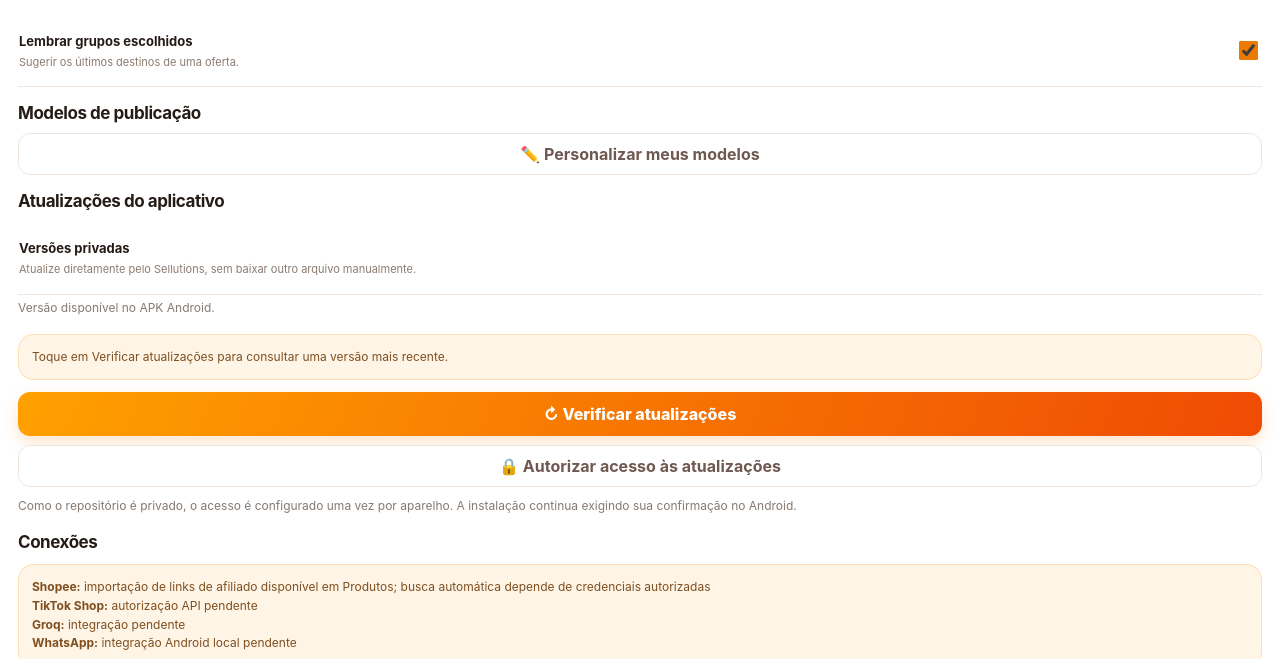
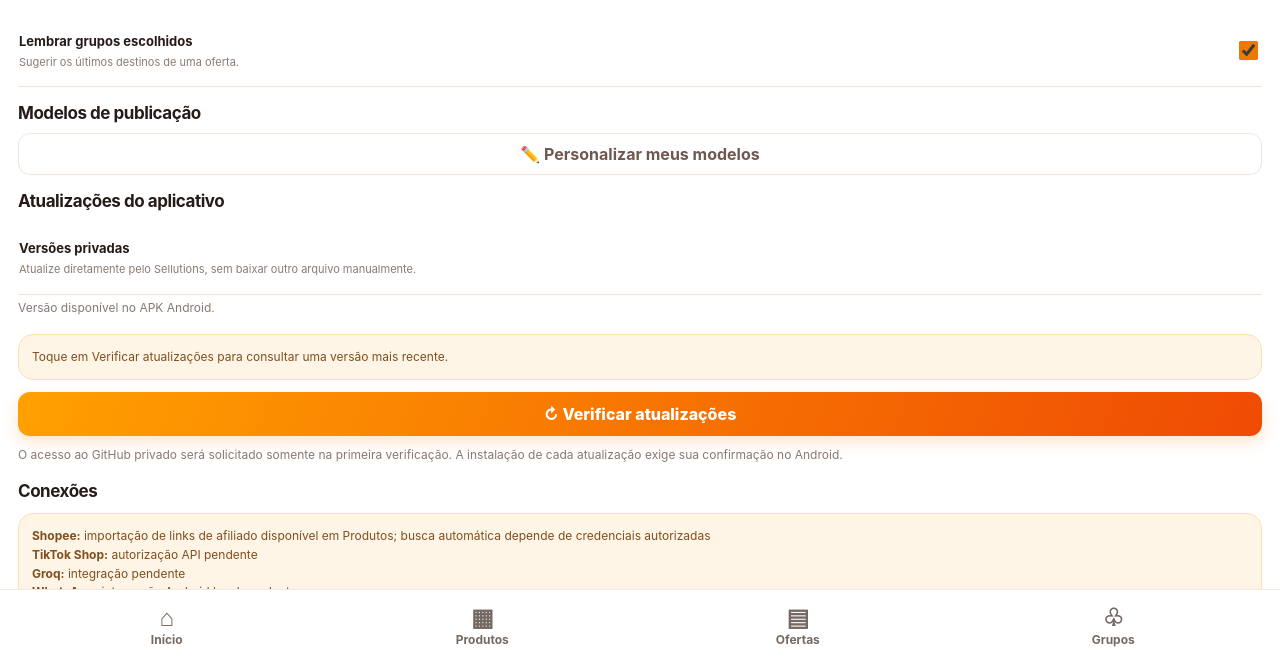
Before and after one commit to aqnoeu/Sellutions-, a plain HTML site: page app/src/main/assets/index.html in a window 1280 px wide. Both pictures are taken after a click on the button "Preferências". Shown: the part 135-794 px from the top of the page. Drawn offline with Linux system fonts and the light colour scheme; files whose address does not match are found by name.

Commit message:
fix(ui): respeitar barra de sistema Android e simplificar atualização para um botão

```diff
--- a/app/src/main/assets/index.html
+++ b/app/src/main/assets/index.html
@@ -25,6 +25,17 @@ body{background:#fff8f0;min-height:100dvh}
 textarea.field{min-height:150px;resize:vertical}
 .primary,button{touch-action:manipulation}
 @media(max-width:470px){.device{min-height:100dvh;border:0;border-radius:0}.screen{max-height:none;min-height:0}}
+/* Android 15/16 edge-to-edge: viewport is already constrained by native system-bar insets. */
+html,body{height:100%;min-height:0;overflow:hidden;background:#fff}
+.wrap{height:100%;min-height:0}
+.device{height:100dvh;min-height:0;max-height:100dvh;overflow:hidden}
+.apphead{flex:0 0 auto}
+.screen{min-height:0;overflow-y:auto;overscroll-behavior:contain}
+.bottom{height:76px;min-height:76px;max-height:76px;flex:0 0 76px;padding:7px 9px 11px;background:#fff;border-top:1px solid #f1e7df;position:relative;z-index:2}
+.bottom .nav{display:flex;flex:1 1 0;min-width:0;height:100%;padding:4px 1px 2px;gap:3px;align-items:center;justify-content:center;color:#756a63;line-height:1.1;font-size:12px;font-weight:700}
+.bottom .nav.active{color:#e66300}
+.bottom .nav .ico{display:block;line-height:1;font-size:24px}
+
 </style></head><body>
 <div class="wrap"><main class="device">
 <header class="apphead"><div class="appbrand"><img class="brand-svg" src="sellutions-icone.svg" alt="Ícone oficial Sellutions"><div><strong>Sellutions</strong><small id="subtitle">Encontrar e anunciar</small></div></div><button class="round" onclick="openTab('settings')" aria-label="Preferências">⚙</button></header>
@@ -51,8 +62,8 @@ textarea.field{min-height:150px;resize:vertical}
 <p class="desc" id="appVersion">Versão instalada: consultando...</p>
 <div class="notice" id="updateStatus" role="status" aria-live="polite">Toque em Verificar atualizações para consultar uma versão mais recente.</div>
 <button class="primary full" onclick="checkSellutionsUpdate()">↻ Verificar atualizações</button>
-<button class="ghost full" style="margin-top:9px" onclick="authorizeSellutionsUpdates()">🔒 Autorizar acesso às atualizações</button>
-<p class="desc" style="margin-top:10px">Como o repositório é privado, o acesso é configurado uma vez por aparelho. A instalação continua exigindo sua confirmação no Android.</p>
+
+<p class="desc" style="margin-top:10px">O acesso ao GitHub privado será solicitado somente na primeira verificação. A instalação de cada atualização exige sua confirmação no Android.</p>
 <div class="sectionhead"><h2>Conexões</h2></div><div class="notice"><b>Shopee:</b> importação de links de afiliado disponível em Produtos; busca automática depende de credenciais autorizadas<br><b>TikTok Shop:</b> autorização API pendente<br><b>Groq:</b> integração pendente<br><b>WhatsApp:</b> integração Android local pendente</div><div class="notice">Piloto fechado: sem login Sellutions ou servidor próprio. Nenhuma credencial fica embutida neste APK.</div></section>
 </div>
 <nav class="bottom"><button class="nav active" data-tab="home" onclick="openTab('home')"><span class="ico">⌂</span>Início</button><button class="nav" data-tab="catalog" onclick="openTab('catalog')"><span class="ico">▦</span>Produtos</button><button class="nav" data-tab="queue" onclick="openTab('queue')"><span class="ico">▤</span>Ofertas</button><button class="nav" data-tab="groups" onclick="openTab('groups')"><span class="ico">♧</span>Grupos</button></nav>
@@ -132,10 +143,6 @@ function checkSellutionsUpdate(){
  if(window.AndroidUpdates&&typeof window.AndroidUpdates.check==='function')window.AndroidUpdates.check();
  else sellutionsUpdateStatus('Verificação disponível somente no aplicativo Android instalado.');
 }
-function authorizeSellutionsUpdates(){
- if(window.AndroidUpdates&&typeof window.AndroidUpdates.authorize==='function')window.AndroidUpdates.authorize();
- else sellutionsUpdateStatus('Configuração disponível somente no aplicativo Android instalado.');
-}
 function templateHTML(){
 return '<div class="sheethead"><h2 id="modalTitle">Meus modelos de mensagem</h2><button class="close" onclick="closeSheet()">×</button></div>'+
 '<p class="desc">Crie e alterne modelos. As variáveis serão preenchidas com informações reais dos produtos após conectar as lojas.</p>'+
```
